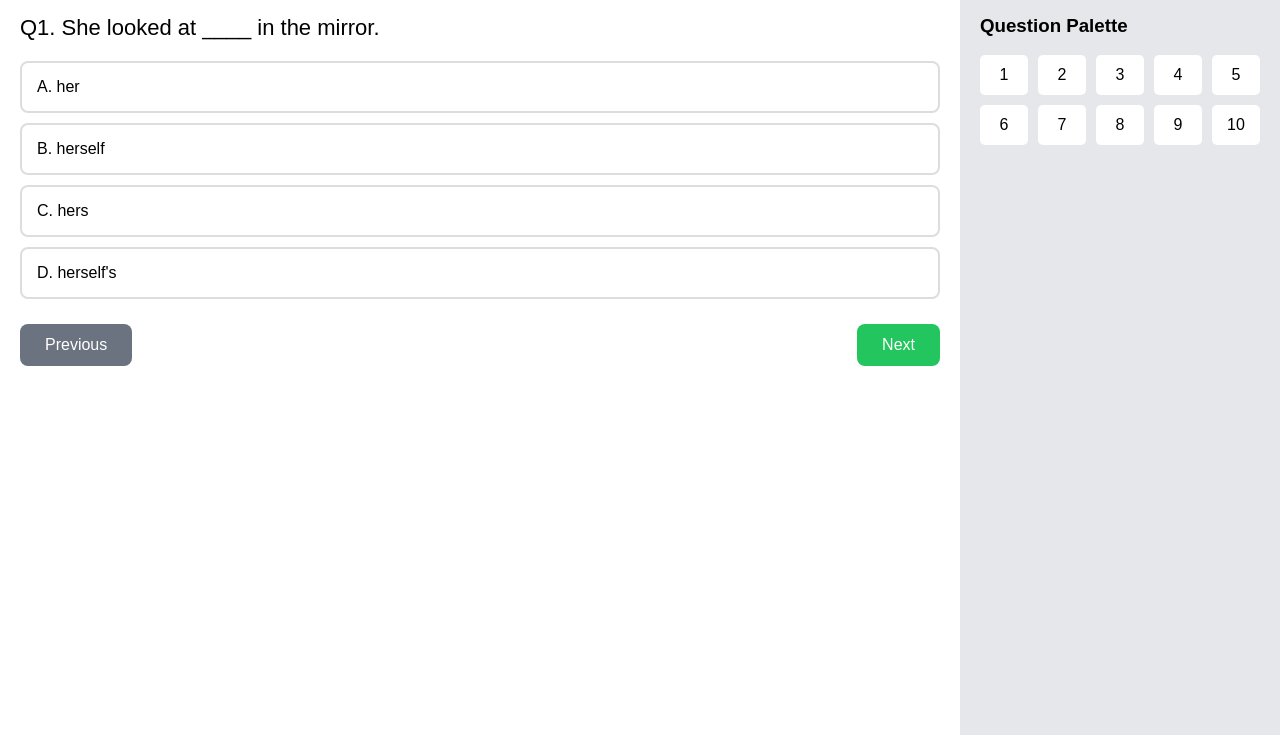
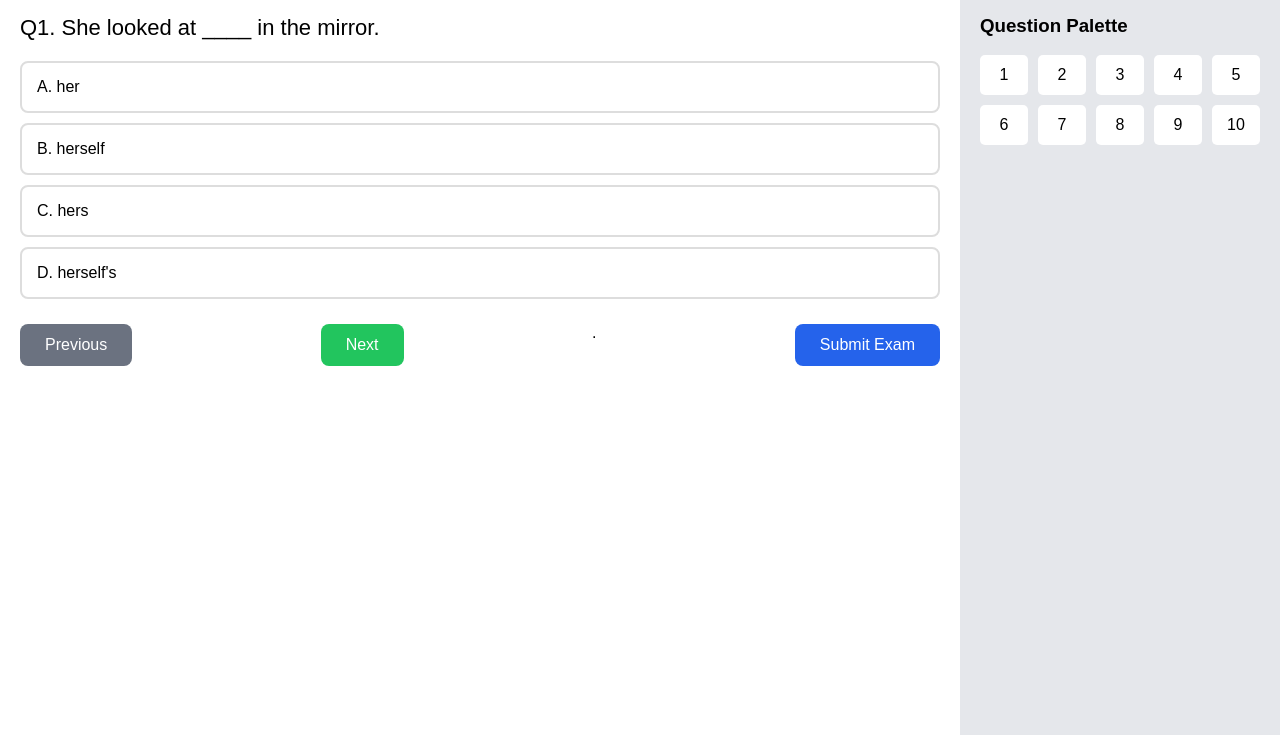
Before and after one commit to ravibramen-cell/TopRankCBT, a plain HTML site: page exam.html in a window 1280 px wide. Shown: the part 65-800 px from the top of the page. Drawn offline with Linux system fonts and the light colour scheme; files whose address does not match are found by name.

Commit message:
Update exam.html

```diff
--- a/exam.html
+++ b/exam.html
@@ -6,7 +6,15 @@
 <title>Top Rank CBT Exam</title>
 
 <style>
-
+.submit{
+background:#2563eb;
+color:white;
+padding:12px 25px;
+border:none;
+border-radius:8px;
+cursor:pointer;
+margin-left:10px;
+}
 *{
 margin:0;
 padding:0;
@@ -156,6 +164,10 @@ Previous
 
 <button class="next">
 Next
+</button>.
+
+  <button onclick="submitExam()" class="submit">
+Submit Exam
 </button>
 
 </div>
```
